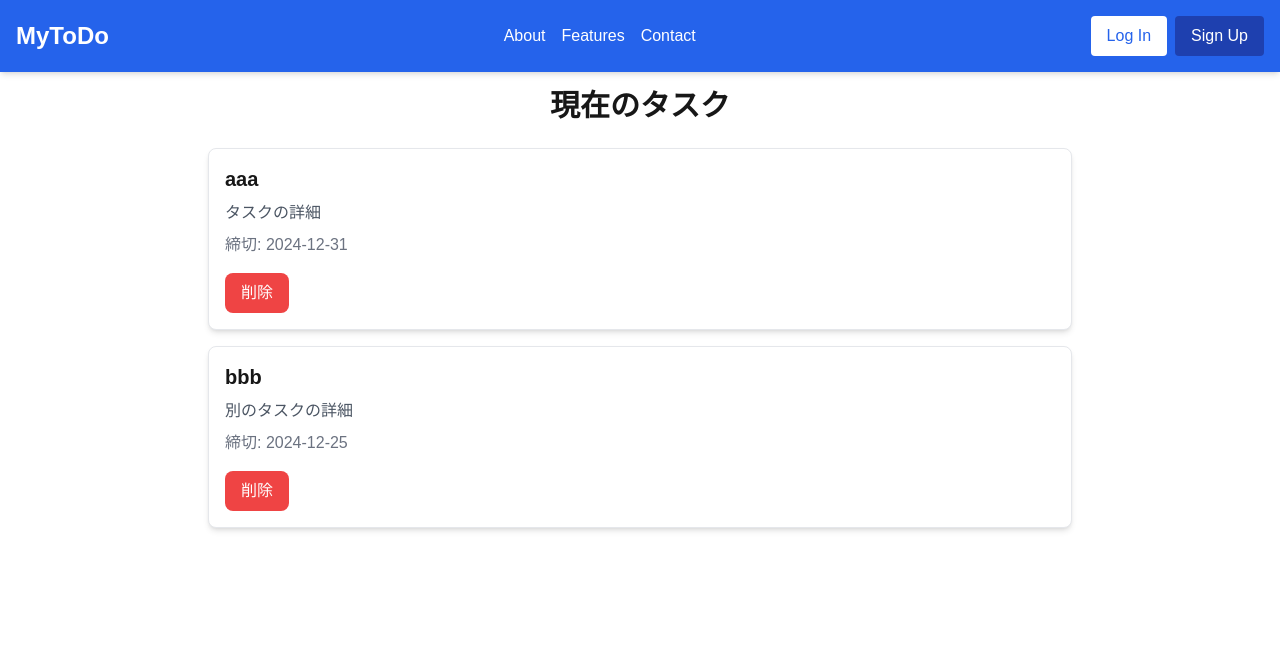
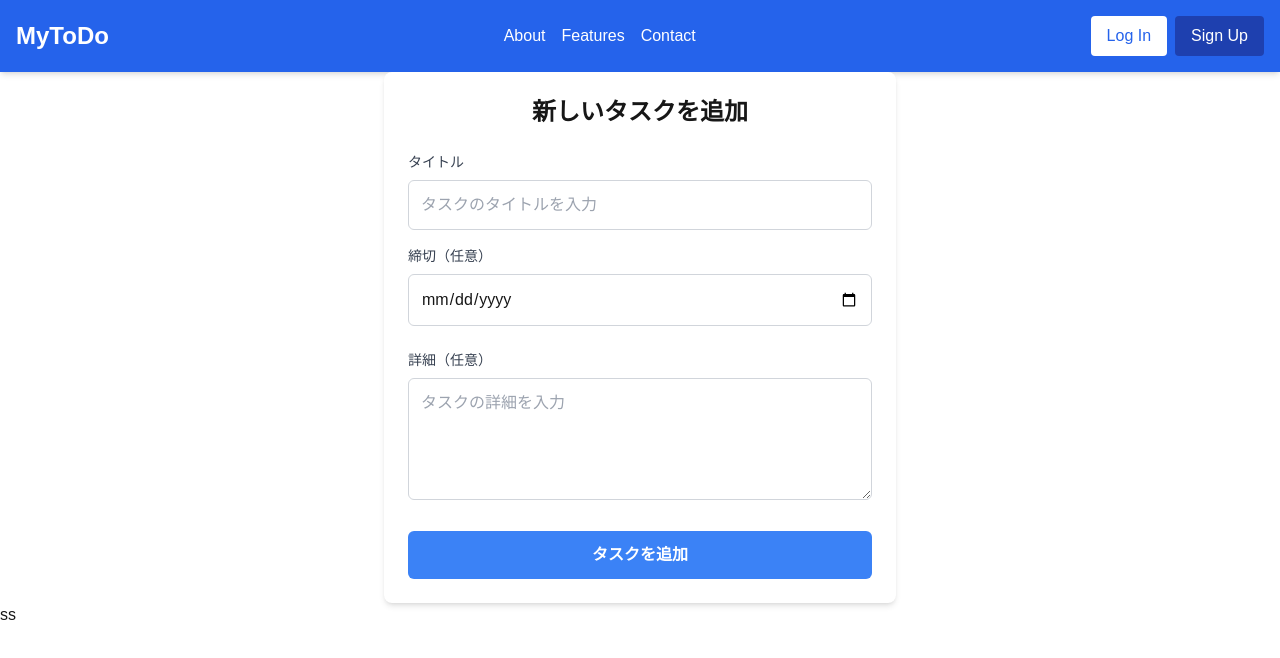
Before and after one commit to mafyyu/todoapp, a Next.js app: page /home in a window 1280 px wide. Shown: the top 658 px of the page. Built offline with nearby package versions, Linux system fonts and the light colour scheme; no server answers.

Commit message:
feat:supabaseへの追加&ページの修正

```diff
--- a/app/components/Header.tsx
+++ b/app/components/Header.tsx
@@ -1,6 +1,15 @@
+'use client';
 import react from "react";
+import { useRouter } from "next/navigation";
 
 export function Header (){
+    const router = useRouter();
+
+    const pushlogin =()=>{
+        router.push('/login')
+    }
+
+
     return (
         <header className="bg-blue-600 text-white shadow-md">
           <div className="container mx-auto px-4 py-4 flex justify-between items-center">
@@ -26,7 +35,7 @@ export function Header (){
 
             {/* ユーザーアクション */}
             <div className="space-x-2">
-              <button className="bg-white text-blue-600 px-4 py-2 rounded hover:bg-blue-100 transition">
+              <button onClick={pushlogin} className="bg-white text-blue-600 px-4 py-2 rounded hover:bg-blue-100 transition">
                 Log In
               </button>
               <button className="bg-blue-800 px-4 py-2 rounded hover:bg-blue-700 transition">
--- a/app/components/TaskForm.tsx
+++ b/app/components/TaskForm.tsx
@@ -2,23 +2,19 @@
 import { text } from "stream/consumers";
 import { AddTask } from "../utils/AddTask";
 import { useEffect, useState } from "react";
-import FetchID from "../utils/fetchId";
+import useFetchID from "../utils/fetchId";
 import { useRouter } from "next/navigation";
 
 export function TaskForm (){
   const router = useRouter()
+  const id = useFetchID();
 
   const [title,setTitle] = useState("")
-  const [data,setDate] = useState("")
+  const [data,setDate] = useState<string |null>(null)
   const [detail,setDetail] = useState("")
-  const [userid,setUserid] = useState<string|null>(null);
-
-
-  const id = FetchID()
-  setUserid(id);
 
   const insertData = async ()=>{
-    const info = await AddTask(userid,title,data,detail)
+    const info = await AddTask(id,title,data,detail)
     router.push('/')
   }
 
@@ -46,7 +42,7 @@ export function TaskForm (){
           <label htmlFor="dueDate" className="block text-sm font-medium text-gray-700">締切（任意）</label>
           <input
             type="date"
-            value={data}
+            value={data || ""}
             onChange={(e)=>setDate(e.target.value)}
             id="dueDate"
             className="mt-2 p-3 w-full border border-gray-300 rounded-md focus:outline-none focus:ring-2 focus:ring-indigo-500"
--- a/app/home/page.tsx
+++ b/app/home/page.tsx
@@ -1,62 +1,22 @@
+'use client';
+import Image from "next/image";
+import Google from "../pages/LoginPage";
 import { Header } from "../components/Header";
+import { TaskForm } from "../components/TaskForm";
+import { useRouter } from "next/navigation";
+export default function Home() {
+  const router = useRouter();
 
-
-const Home = () => {
-  // サンプルタスクデータ
-  const tasks = ([
-    {
-      id: 1,
-      title: "aaa",
-      description: "タスクの詳細",
-      due_date: "2024-12-31",
-      tags: ["重要", "仕事"],
-    },
-    {
-      id: 2,
-      title: "bbb",
-      description: "別のタスクの詳細",
-      due_date: "2024-12-25",
-      tags: ["個人的", "買い物"],
-    },
-  ]);
-
-
-
-  return (
+  const openModal =() =>{
+    router.push("/")
+  }
+  return(
     <>
-      <Header />
-      <div className="max-w-4xl mx-auto p-4">
-        <h1 className="text-3xl font-semibold text-center mb-6">現在のタスク</h1>
-        <div className="space-y-4">
-          {tasks.length === 0 ? (
-            <p className="text-center text-lg">タスクはありません。</p>
-          ) : (
-            tasks.map((task) => (
-              <div
-                key={task.id}
-                className="p-4 border rounded-lg shadow-md bg-white"
-              >
-                <h2 className="text-xl font-bold">{task.title}</h2>
-                {task.description && (
-                  <p className="text-gray-600 mt-2">{task.description}</p>
-                )}
-                {task.due_date && (
-                  <p className="text-gray-500 mt-2">締切: {task.due_date}</p>
-                )}
-
-                {/* 削除ボタン */}
-                <button
-                  className="mt-4 px-4 py-2 bg-red-500 text-white rounded-lg hover:bg-red-600"
-                >
-                  削除
-                </button>
-              </div>
-            ))
-          )}
-        </div>
-      </div>
+    <Header></Header>
+    <TaskForm></TaskForm>
+    <button onClick={openModal} className="btn btn-primary">
+ss
+    </button>
     </>
   );
-};
-
-export default Home;
+}
--- /dev/null
+++ b/app/login/page.tsx
@@ -0,0 +1,10 @@
+import  Google  from "../pages/LoginPage"
+
+export function LoginPage(){
+    return (
+        <>
+        <Google></Google>
+        </>
+    )
+}
+export default LoginPage;
--- a/app/page.tsx
+++ b/app/page.tsx
@@ -1,21 +1,62 @@
-'use client';
-import Image from "next/image";
-import Google from "./pages/LoginPage";
 import { Header } from "./components/Header";
-import { TaskForm } from "./components/TaskForm";
-import { useRouter } from "next/navigation";
-export default function Home() {
-  const router = useRouter();
 
-  const openModal =() =>{
-    router.push("/home")
-  }
-  return(
+
+const Home = () => {
+  // サンプルタスクデータ
+  const tasks = ([
+    {
+      id: 1,
+      title: "aaa",
+      description: "タスクの詳細",
+      due_date: "2024-12-31",
+      tags: ["重要", "仕事"],
+    },
+    {
+      id: 2,
+      title: "bbb",
+      description: "別のタスクの詳細",
+      due_date: "2024-12-25",
+      tags: ["個人的", "買い物"],
+    },
+  ]);
+
+
+
+  return (
     <>
-    <Header></Header>
-    <button onClick={openModal} className="btn btn-primary">
-ss
-    </button>
+      <Header />
+      <div className="max-w-4xl mx-auto p-4">
+        <h1 className="text-3xl font-semibold text-center mb-6">現在のタスク</h1>
+        <div className="space-y-4">
+          {tasks.length === 0 ? (
+            <p className="text-center text-lg">タスクはありません。</p>
+          ) : (
+            tasks.map((task) => (
+              <div
+                key={task.id}
+                className="p-4 border rounded-lg shadow-md bg-white"
+              >
+                <h2 className="text-xl font-bold">{task.title}</h2>
+                {task.description && (
+                  <p className="text-gray-600 mt-2">{task.description}</p>
+                )}
+                {task.due_date && (
+                  <p className="text-gray-500 mt-2">締切: {task.due_date}</p>
+                )}
+
+                {/* 削除ボタン */}
+                <button
+                  className="mt-4 px-4 py-2 bg-red-500 text-white rounded-lg hover:bg-red-600"
+                >
+                  削除
+                </button>
+              </div>
+            ))
+          )}
+        </div>
+      </div>
     </>
   );
-}
+};
+
+export default Home;
--- a/app/utils/AddTask.tsx
+++ b/app/utils/AddTask.tsx
@@ -18,7 +18,10 @@ export async function AddTask (
                 detail: detail
             }
         ])
+        if (error){
+            console.log(error.message)
+        }
     }catch(error){
-        console.log(error)
+        console.log("inserterror",error)
     }
 }
--- a/app/utils/fetchId.ts
+++ b/app/utils/fetchId.ts
@@ -1,8 +1,10 @@
+import { useEffect, useState } from "react";
 import { supabase } from "../utils/supabaseClient";
-import { useEffect, useState } from "react";
 
-export default function FetchID() {
+
+export default function useFetchID() {
     const [id,setId] = useState<string | null>(null);
+
       useEffect(()=>{
           const fetchSession = async () => {
               const { data: { session } } = await supabase.auth.getSession();
@@ -10,10 +12,12 @@ export default function FetchID() {
                 console.log(session.user.id); // ユーザーがログインしている場合、ユーザー情報をstateにセット
                 setId(session.user.id)
               } else {
+                setId(null)
                 console.log("not login now"); // ログインしていない場合、stateをnullに設定
               }
             };
         fetchSession()
-      })
+    },[]);
+
     return id;
-}
+};
```
